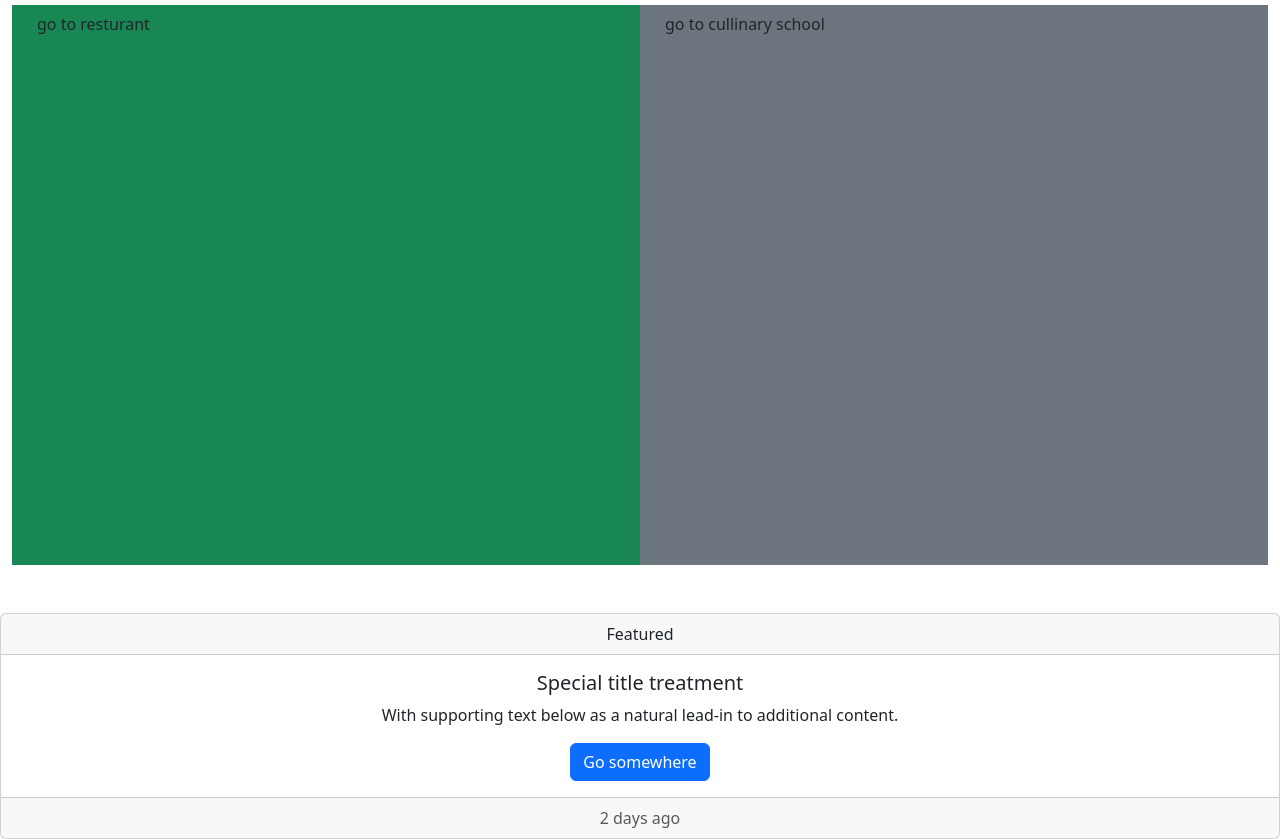
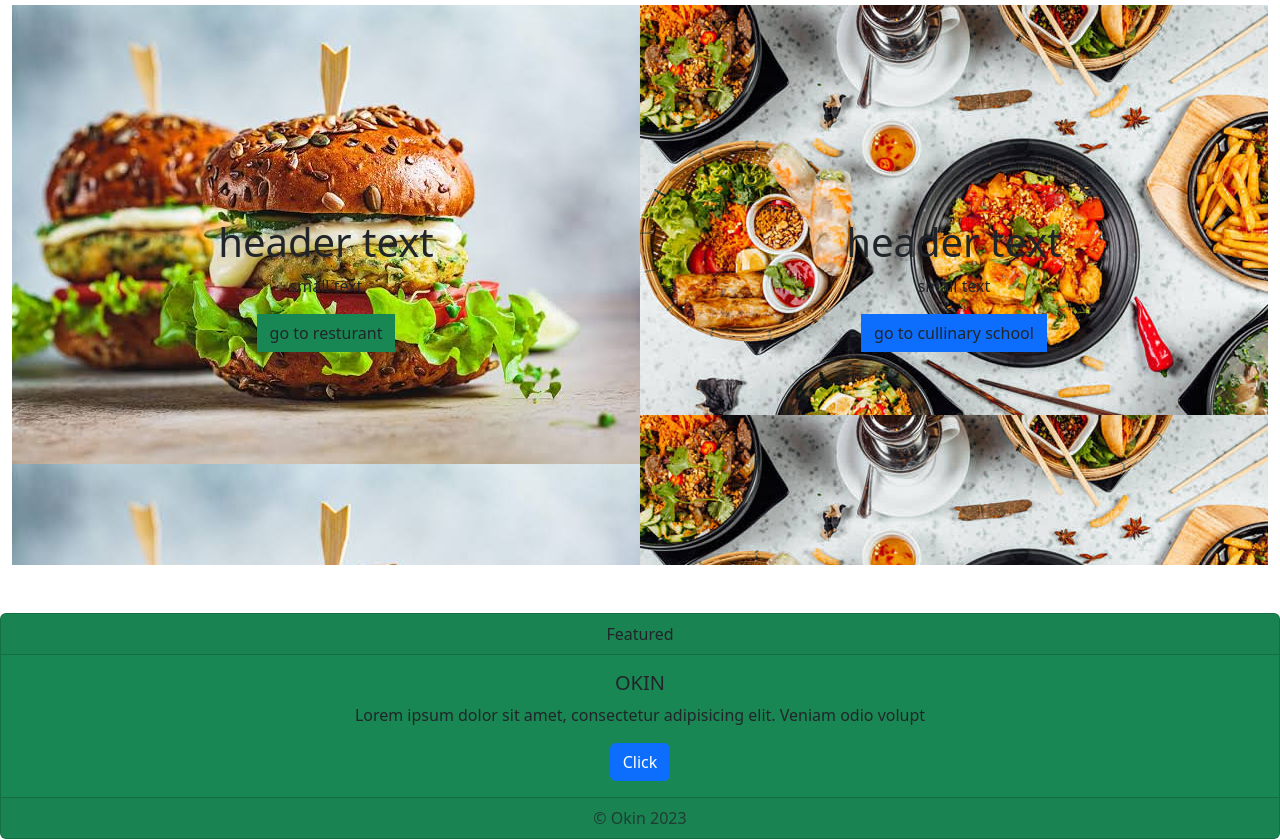
Before and after one commit to ayomiposifakunle/okincullinary, a plain HTML site: page index.html in a window 1280 px wide. Shown: the part 111-950 px from the top of the page. Drawn offline with nearby package versions, Linux system fonts and the light colour scheme.

Commit message:
Add files via upload

```diff
--- a/index.html
+++ b/index.html
@@ -8,7 +8,7 @@
     <script src="https://cdn.jsdelivr.net/npm/bootstrap@5.3.2/dist/js/bootstrap.bundle.min.js"></script>
 </head>
 <body>
-  <nav class="navbar navbar-expand-lg">
+  <nav class=" navbar navbar-expand-lg">
     <div class="container-fluid">
       <a class="navbar-brand" href="#"><img src="../20231118_000550_0000-transformed.png" alt="" style="height: 90px; width: 120px;"></a>
       <button class="navbar-toggler" type="button" data-bs-toggle="collapse" data-bs-target="#navbarNavAltMarkup" aria-controls="navbarNavAltMarkup" aria-expanded="false" aria-label="Toggle navigation">
@@ -24,27 +24,42 @@
     </div>
   </nav>
 
+
+  <!-- header -->
  <div class="row w-100 container-fluid m-auto" style="">
-  <div class="bg-success" style="height: 70vh; width: 50%; ">
-    <button class="btn"><a href="./resturant.html"></a>go to resturant</button>
+  <div class="d-flex" style="  flex-direction: column; align-items: center; justify-content: center; height: 70vh; width: 50%; background-image: url(./images9.jpeg); ">
+    <h1>header text</h1>
+    <p>small text</p>
+    <a class="bg-success" style="width: max-content;" href="./resturant.html"><button class="btn">go to resturant</button></a>
   </div>
-  <div class="bg-secondary " style="height: 70vh; width: 50%; ">
-    <button class="btn">go to cullinary school</button>
-  </div>
+  <div class="d-flex" style=" flex-direction: column; align-items: center; justify-content: center; height: 70vh; width:50%; background-image: url(./images\ \(8\).jpeg); background-repeat: repeat-y; ">
+      <h1 class="">header text</h1>
+      <p class="">small text</p>
+      <a class="bg-primary" style="width: max-content;" href="./resturant.html"><button class="btn">go to cullinary school</button></a>
+    </div>
  </div>
+<!-- end of header -->
 
- <div class="mt-5 card text-center">
+
+ <!-- body -->
+
+<!-- end of body -->
+
+
+<!-- footer -->
+ <div class="mt-5 bg-success card text-center">
   <div class="card-header">
     Featured
   </div>
   <div class="card-body">
-    <h5 class="card-title">Special title treatment</h5>
-    <p class="card-text">With supporting text below as a natural lead-in to additional content.</p>
-    <a href="#" class="btn btn-primary">Go somewhere</a>
+    <h5 class="card-title">OKIN</h5>
+    <p class="card-text">Lorem ipsum dolor sit amet, consectetur adipisicing elit. Veniam odio volupt</p>
+    <a href="#" class="btn btn-primary">Click</a>
   </div>
   <div class="card-footer text-body-secondary">
-    2 days ago
+&copy; Okin 2023
   </div>
 </div>
+<!-- end of footer -->
 </body>
 </html>
```
